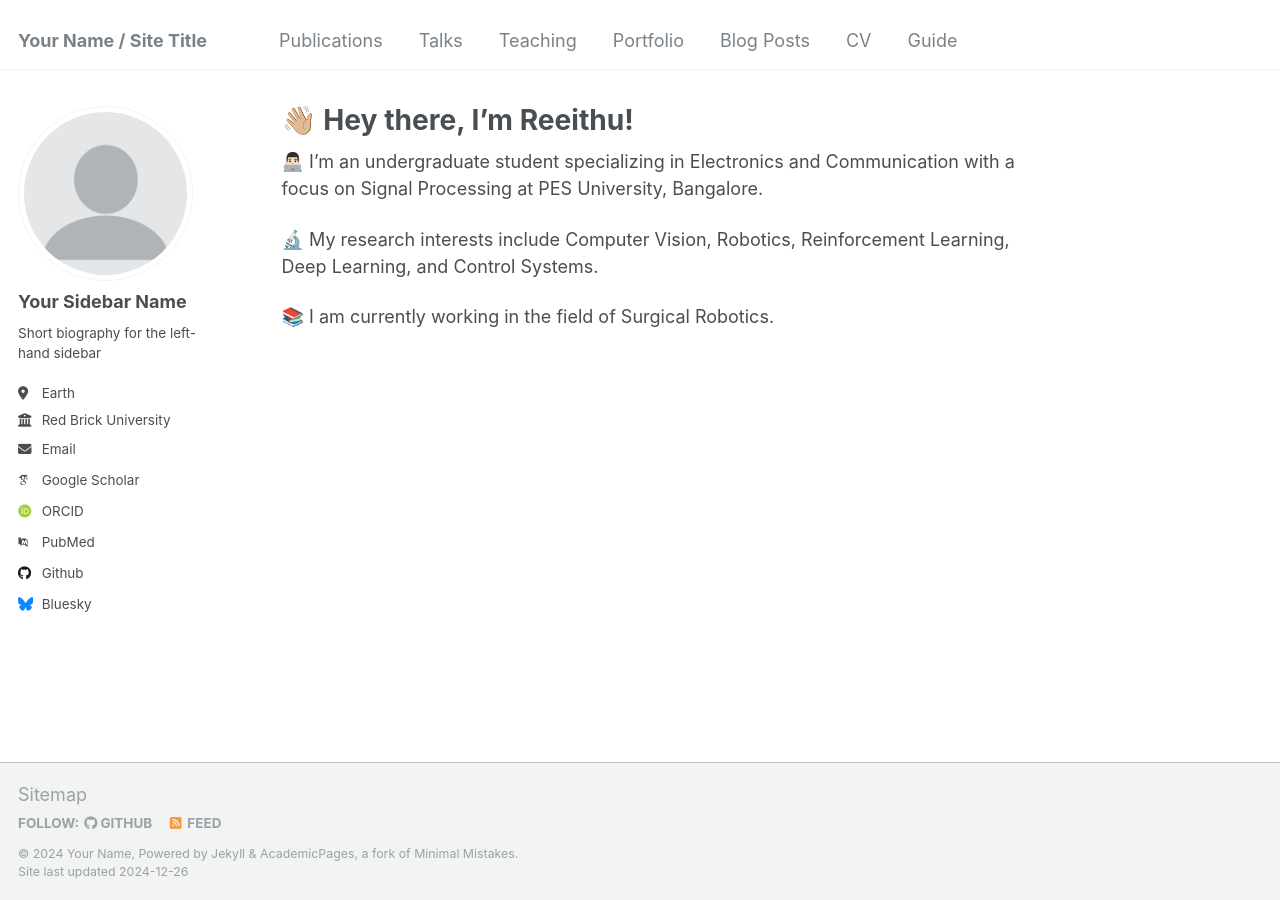
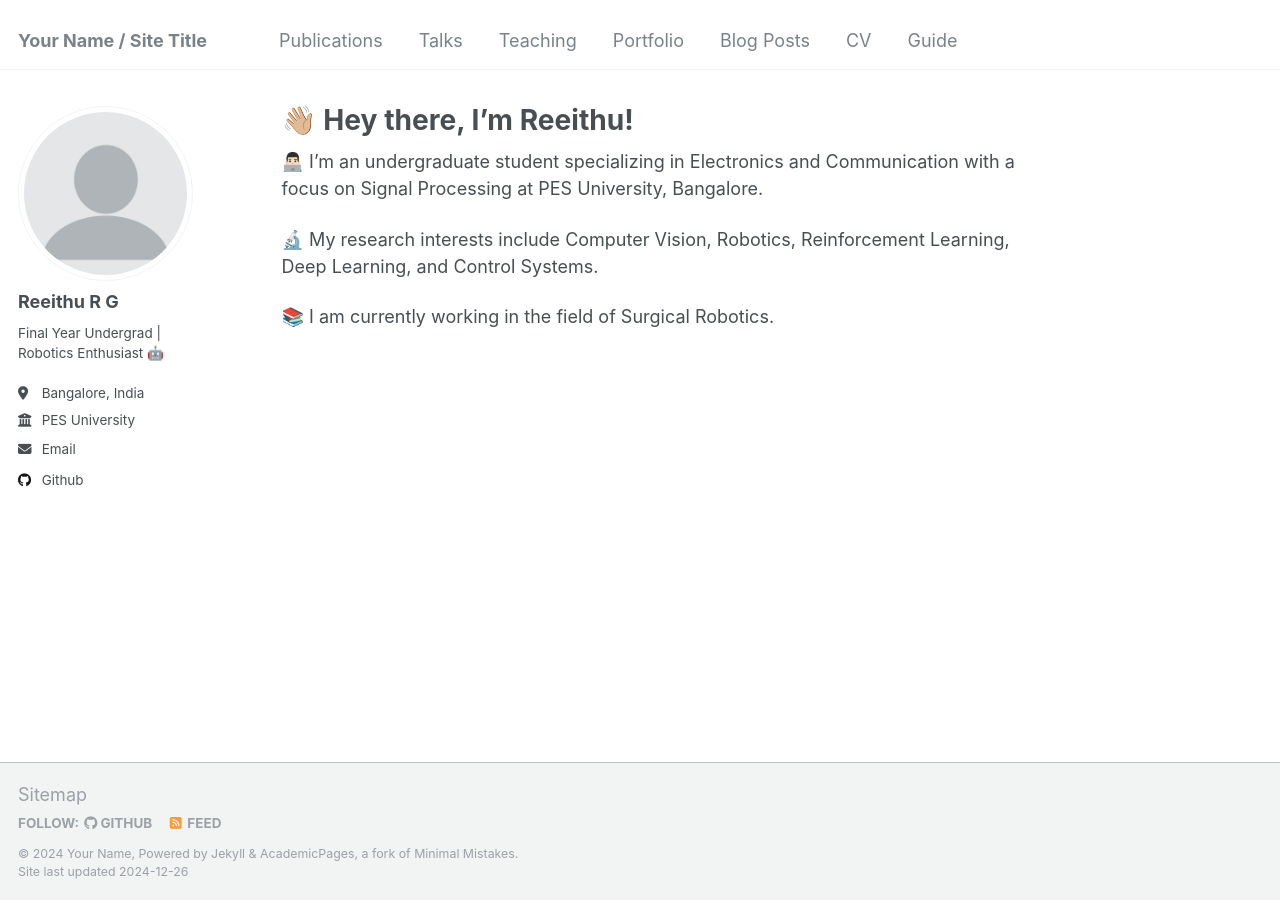
Before and after one commit to reeithu/reeithu.github.io, a Jekyll site: the page built from _pages/about.md, in a window 1280 px wide. Built offline with Jekyll 4.4.1, drawn with Linux system fonts in a browser that asks for light colours; emoji names are drawn with the system emoji font; some web fonts are replaced.

Commit message:
updated side info

```diff
--- a/_config.yml
+++ b/_config.yml
@@ -22,21 +22,21 @@ repository               : "academicpages/academicpages.github.io"
 author:
   # Biographic information
   avatar           : "profile.png"
-  name             : "Your Sidebar Name"
+  name             : "Reeithu R G"
   pronouns         : # example: "she/her"
-  bio              : "Short biography for the left-hand sidebar"
-  location         : "Earth"
-  employer         : "Red Brick University"
+  bio              : "Final Year Undergrad | Robotics Enthusiast :robot: "
+  location         : "Bangalore, India"
+  employer         : "PES University"
   uri              : # URL
-  email            : "none@example.org"
+  email            : "reeithu.r.g@gmail.com"
 
   # Academic websites
   arxiv            : # URL - Update with the correct link to your profile
-  googlescholar    : "https://scholar.google.com/citations?user=PS_CX0AAAAAJ"
+  googlescholar    :
   impactstory      : # URL
-  orcid            : "http://orcid.org/yourorcidurl"
+  orcid            :
   semantic         : # URL
-  pubmed           : "https://www.ncbi.nlm.nih.gov/pubmed/?term=john+snow"
+  pubmed           :
   researchgate     : # URL
   scopus           : # URL
 
@@ -44,12 +44,12 @@ author:
   bitbucket        : # Username - Update with your username on the site
   codepen          : # Username
   dribbble         : # Username
-  github           : "academicpages"
+  github           : "reeithu"
   kaggle           : # Username
   stackoverflow    : # User number or user number and name (i.e., use "1" or "1/jeff-atwood")
 
   # Social media
-  bluesky          : "bsky.app" # Replace this with you Bluesky username
+  bluesky          : # Replace this with you Bluesky username
   facebook         : # Username
   flickr           : # Username
   foursquare       : # Username
```
